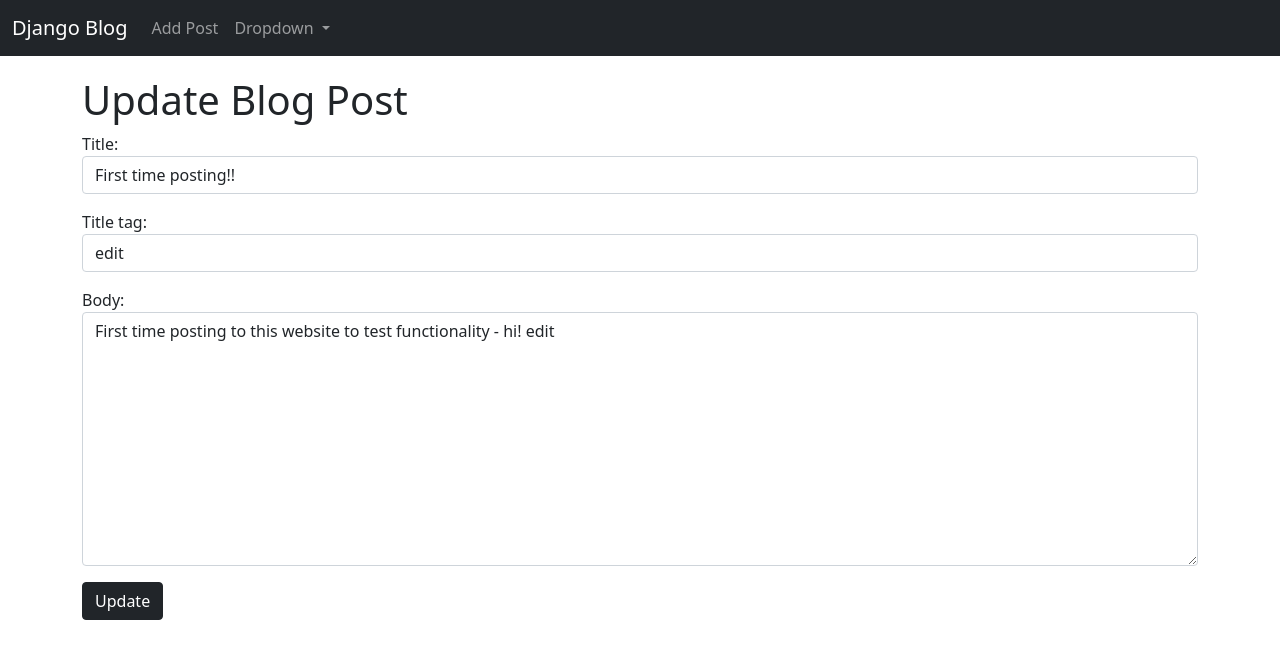
After one commit to geillish/Django-Blog, a Django app: page /post/edit/1 in a window 1280 px wide. The commit adds this page. Shown: the top 659 px of the page. Run offline with Django 3.2, Linux system fonts and the light colour scheme; data comes from the database, SQL or seed files in the repository; both versions use the stored data as it was after the commit.

Commit message:
Added update functionality to blog posts from the website.

```diff
--- a/Blog/blog_files/forms.py
+++ b/Blog/blog_files/forms.py
@@ -14,3 +14,16 @@ class PostForm(forms.ModelForm):
             'body': forms.Textarea(attrs={'class': 'form-control'}),
 
         }
+
+class UpdateForm(forms.ModelForm):
+    class Meta:
+        model = Post
+        fields = ('title', 'title_tag', 'body')
+
+        widgets = {
+
+            'title': forms.TextInput(attrs={'class': 'form-control'}),
+            'title_tag': forms.TextInput(attrs={'class': 'form-control', 'placeholder': 'Title for webpage tab'}),
+            'body': forms.Textarea(attrs={'class': 'form-control'}),
+
+        }
--- a/Blog/blog_files/templates/article_details.html
+++ b/Blog/blog_files/templates/article_details.html
@@ -4,7 +4,8 @@
 {% block content %}
 
 <h1>{{ post.title }}</h1>
-<small>By: {{ post.author.first_name }} {{ post.author.last_name }}</small>
+<small>By: {{ post.author.first_name }} {{ post.author.last_name }} - (
+<a href="{% url 'update_post' post.pk %}">Edit</a>)</small>
 
 <hr>
 <br/>
--- a/Blog/blog_files/templates/index.html
+++ b/Blog/blog_files/templates/index.html
@@ -8,7 +8,7 @@
 <ul>
 {% for post in object_list %}
 
-    <li><a href="{% url 'post-details' post.pk %}">{{ post.title }}</a> - {{ post.author.first_name }} {{ post.author.last_name }}<br/>
+    <li><a href="{% url 'post-details' post.pk %}">{{ post.title }}</a> - {{ post.author.first_name }} {{ post.author.last_name }} - <small><a href="{% url 'update_post' post.pk %}">Edit</a></small><br/>
     {{ post.body }}</li>
 
 {% endfor %}
--- /dev/null
+++ b/Blog/blog_files/templates/update_post.html
@@ -0,0 +1,18 @@
+{% extends 'base.html' %}
+{% block title %} Edit Post {% endblock %}
+
+{% block content %}
+
+<h1>Update Blog Post</h1>
+
+<div class="form-group">
+    <form method="POST">
+        {% csrf_token %}
+        {{ form.as_p }}
+        <button class="btn btn-dark">Update</button>
+
+
+    </form>
+</div>
+
+{% endblock %}
--- a/Blog/blog_files/urls.py
+++ b/Blog/blog_files/urls.py
@@ -1,8 +1,10 @@
 from django.urls import path
-from .views import HomeView, PostDetailView, AddPostView
+from .views import HomeView, PostDetailView, AddPostView, UpdatePostView
 
 urlpatterns = [
     path('', HomeView.as_view(), name='home'),
     path('post/<int:pk>', PostDetailView.as_view(), name='post-details'),
     path('add_post/', AddPostView.as_view(), name='add_post'),
+    path('post/edit/<int:pk>', UpdatePostView.as_view(), name='update_post'),
+
 ]
--- a/Blog/blog_files/views.py
+++ b/Blog/blog_files/views.py
@@ -1,7 +1,7 @@
 from django.shortcuts import render
-from django.views.generic import ListView, DetailView, CreateView
+from django.views.generic import ListView, DetailView, CreateView, UpdateView
 from .models import Post
-from .forms import PostForm
+from .forms import PostForm, UpdateForm
 
 class HomeView(ListView):
     model = Post
@@ -15,3 +15,8 @@ class AddPostView(CreateView):
     model = Post
     form_class = PostForm
     template_name = 'add_post.html'
+
+class UpdatePostView(UpdateView):
+    model = Post
+    form_class = UpdateForm
+    template_name = 'update_post.html'
```
Also changed, not shown: Blog/db.sqlite3.
